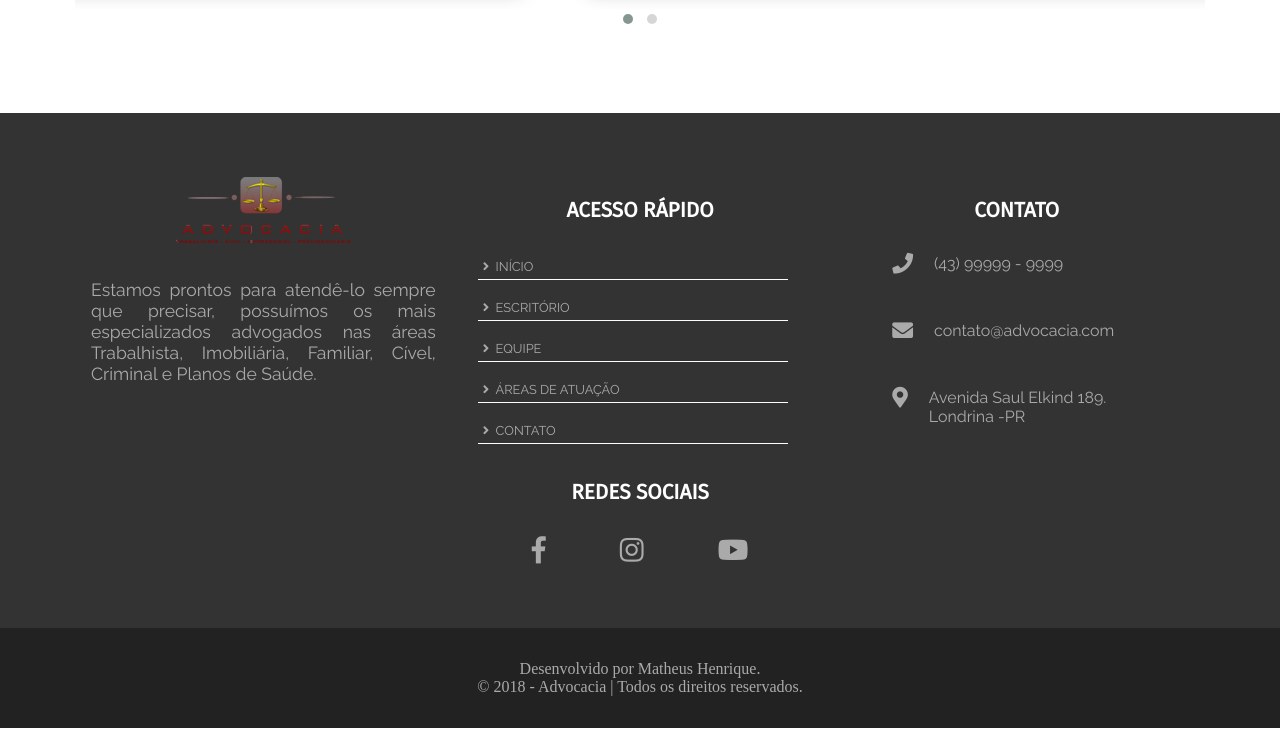
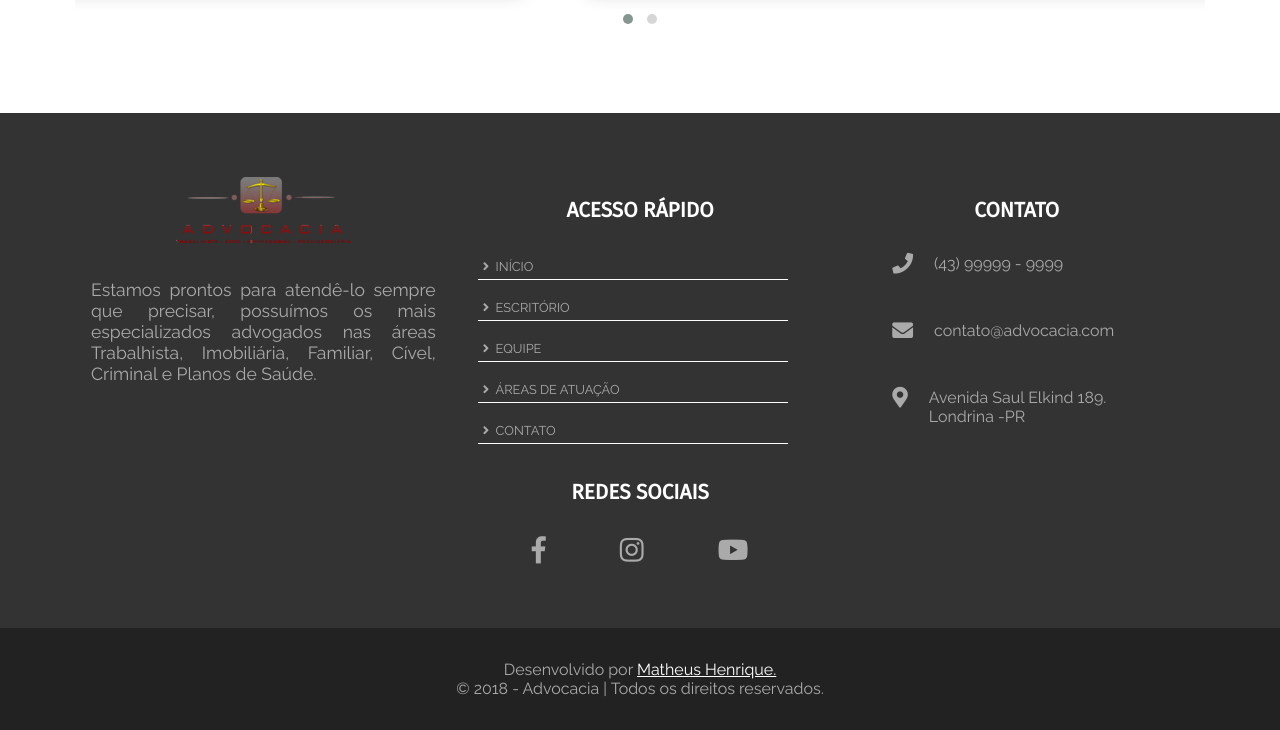
Before and after one commit to matheusmhq/advocacia, a plain HTML site: page index.html in a window 1280 px wide. Shown: the part 2353-3083 px from the top of the page. Drawn offline with Linux system fonts and the light colour scheme.

Commit message:
Melhorias

```diff
--- a/css/footer.css
+++ b/css/footer.css
@@ -124,7 +124,11 @@
 
     #footer div p {
         color: rgb(170, 170, 170);
+    }
 
+    #footer div p a {
+        color: white;
+        text-decoration: underline;
     }
 }
 
@@ -274,6 +278,10 @@
 
     #footer div p {
         color: rgb(170, 170, 170);
+    }
 
+    #footer div p a {
+        color: white;
+        text-decoration: underline;
     }
 }
--- a/index.html
+++ b/index.html
@@ -463,8 +463,8 @@
 
             <section id="footer">
                 <div>
-                    <p>Desenvolvido por Matheus Henrique.</p>
-                    <p>© 2018 - Advocacia | Todos os direitos reservados.</p>
+                    <p class="cinza">Desenvolvido por <a href="https://matheusmhq.github.io/" target="_blank">Matheus Henrique.</a></p>
+                    <p class="cinza">© 2018 - Advocacia | Todos os direitos reservados.</p>
                 </div>
             </section>
         </footer>
```
Also changed, not shown: area-de-atuacao.html (+1 -1 lines), contato.html (+1 -1 lines), equipe.html (+1 -1 lines), escritorio.html (+1 -1 lines).
